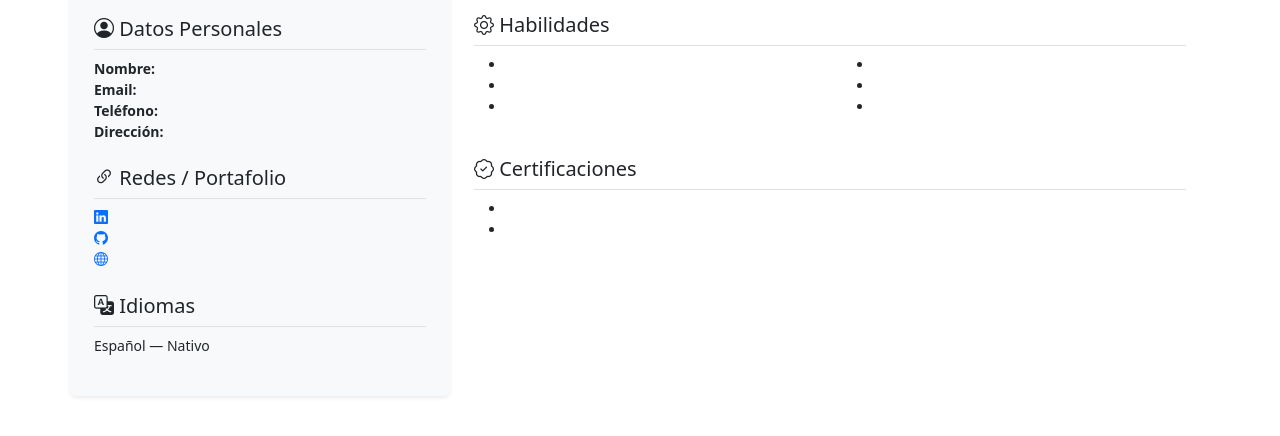
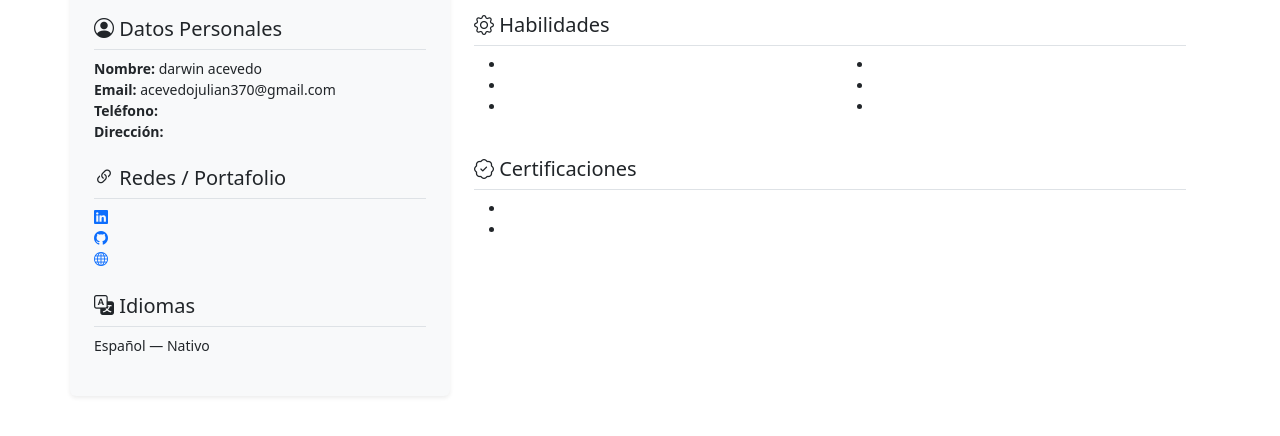
Before and after one commit to darwintorres31/EVALUACION, a plain HTML site: page index.html in a window 1280 px wide. Shown: the part 330-766 px from the top of the page. Drawn offline with nearby package versions, Linux system fonts and the light colour scheme.

Commit message:
termina mi parte del CV

```diff
--- a/index.html
+++ b/index.html
@@ -32,8 +32,8 @@
         <!-- Completa tus datos personales -->
         <h2 class="h5 border-bottom pb-2"><i class="bi bi-person-circle"></i> Datos Personales</h2>
         <ul class="list-unstyled small">
-          <li><strong>Nombre:</strong> <!-- tu nombre --> </li>
-          <li><strong>Email:</strong> <!-- tu@email.com --> </li>
+          <li><strong>Nombre:</strong> darwin acevedo </li>
+          <li><strong>Email:</strong> acevedojulian370@gmail.com </li>
           <li><strong>Teléfono:</strong> <!-- +56 9 XXXX XXXX --> </li>
           <li><strong>Dirección:</strong> <!-- ciudad, país --> </li>
         </ul>
```
